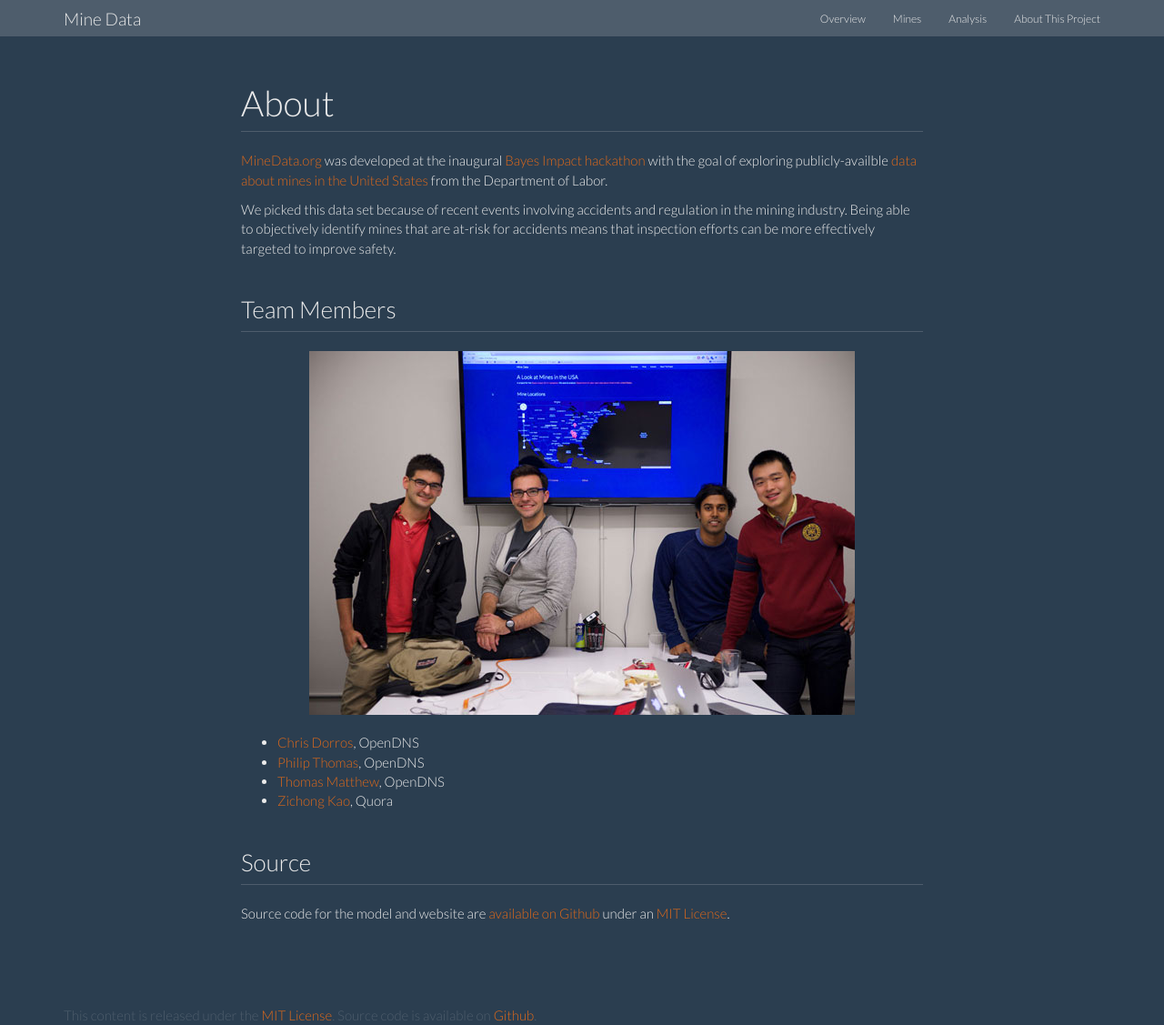
After one commit to tmsgost/Bayes_Impact, a Flask app: page /about/ in a window 1280 px wide. The commit adds this page. Shown: the whole page at 91% size. Run offline with Flask 2, Linux system fonts and the light colour scheme; parts of the project's set-up code (start-up, migrations or seed data) failed here and were passed over; some libraries are stand-ins or nearby versions.

Commit message:
About page

```diff
--- a/website/flask/minedata/static/custom.css
+++ b/website/flask/minedata/static/custom.css
@@ -9,3 +9,8 @@
 #footer {
     margin-top: 80px;
 }
+
+#team-photo {
+    display: block;
+    margin: 20px auto;
+}
--- /dev/null
+++ b/website/flask/minedata/templates/about.html
@@ -0,0 +1,26 @@
+{% extends "base.html" %}
+
+{% block content %}
+<div class="row">
+    <div class="col-sm-12 col-md-10 col-md-offset-1 col-lg-8 col-lg-offset-2">
+        <h1 class="page-header">About</h1>
+        <p><a href="/">MineData.org</a> was developed at the inaugural <a href="http://bayesimpact.org">Bayes Impact hackathon</a> with the goal of exploring publicly-availble <a href="http://www.msha.gov/OpenGovernmentData/OGIMSHA.asp">data about mines in the United States</a> from the Department of Labor.</p>
+        <p>We picked this data set because of recent events involving accidents and regulation in the mining industry. Being able to objectively identify mines that are at-risk for accidents means that inspection efforts can be more effectively targeted to improve safety.</p>
+
+        <h3 class="page-header">Team Members</h3>
+        <img id="team-photo" src="/static/team.jpg"/>
+        <ul>
+            <li><a href="">Chris Dorros</a>, OpenDNS</li>
+            <li><a href="https://www.philipithomas.com">Philip Thomas</a>, OpenDNS</li>
+            <li><a href="">Thomas Matthew</a>, OpenDNS</li>
+            <li><a href="">Zichong Kao</a>, Quora</li>
+        </ul>
+
+        <h3 class="page-header">Source</h3>
+        <p>
+            Source code for the model and website are <a href="https://github.com/tmsgost/Bayes_Impact">available on Github</a> under an <a href="https://github.com/tmsgost/Bayes_Impact/blob/master/LICENSE">MIT License</a>.
+        </p>
+    </div>
+</div>
+
+{% endblock %}
--- a/website/flask/minedata/views.py
+++ b/website/flask/minedata/views.py
@@ -6,6 +6,10 @@ import models
 def index():
 	#url_for('static', filename='maps.js')
 	return render_template('index.html',coords=models.parseCoords())
+
+@app.route("/about/")
+def about():
+	return render_template('about.html')
 
 """
 utf8 errors - need to fix later...
```
Also changed, not shown: website/flask/minedata/static/team.jpg (added).
